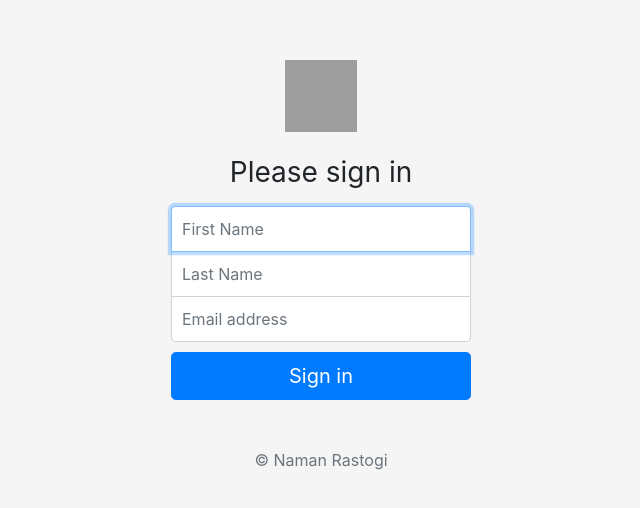
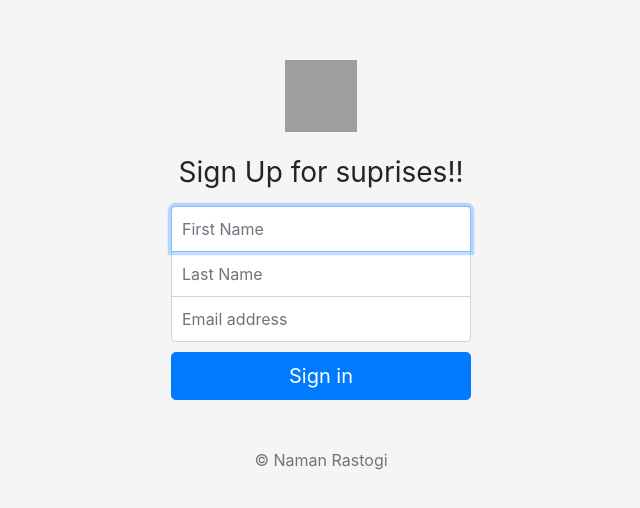
Before and after one commit to nmrastogi/Newsletter-Signup, a website: page signup.html in a window 1280 px wide. Shown: the part 126-634 px from the top of the page, without its empty margins (319-959 px from the left). Drawn offline with nearby package versions, Linux system fonts and the light colour scheme; grey boxes are pictures that could not be loaded.

Commit message:
Content change

```diff
--- a/signup.html
+++ b/signup.html
@@ -37,7 +37,7 @@
 <body class="text-center">
 <form class="form-signin" action="/" method="post">
     <img class="mb-4" src="https://encrypted-tbn0.gstatic.com/images?q=tbn:ANd9GcT53K9N8zHCT83D67nH228rxKxkS6RMojtknA&usqp=CAU" alt="" width="72" height="72">
-    <h1 class="h3 mb-3 font-weight-normal">Please sign in</h1>
+    <h1 class="h3 mb-3 font-weight-normal">Sign Up for suprises!!</h1>
     <label for="inputFirstName" class="sr-only">First Name</label>
     <input type="text" name="firstName" id="inputFirstName" class="form-control top" placeholder="First Name" required autofocus>
     <label for="inputLastName" class="sr-only">Last Name</label>
```
